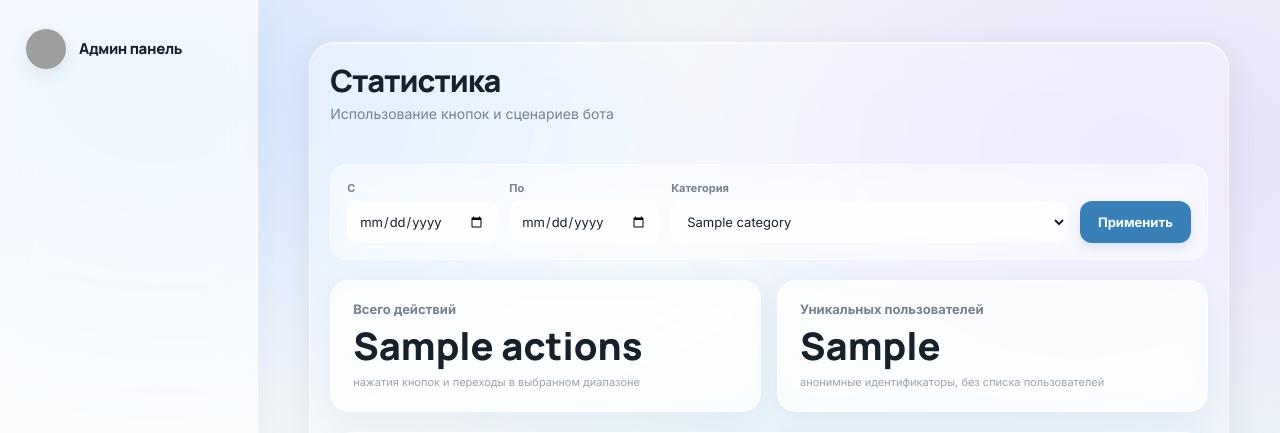
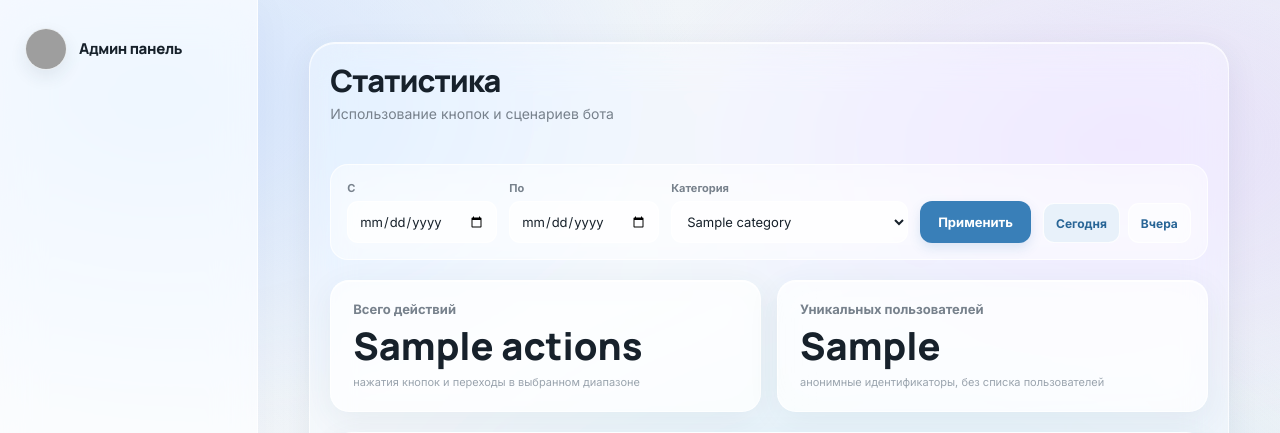
Before and after one commit to andcher03/tg_bot_kddm, a Python web app: template web_admin/templates/statistics.html in a window 1280 px wide. Shown: the top 433 px of the page. Run offline with Jinja, Linux system fonts and the light colour scheme; the template is opened without the code that fills it: most values are stand-ins (such as "Sample title", 1, 10 or a date in 2020); grey boxes are pictures that could not be loaded.

Commit message:
ver 1.1.13 Баги в Статистике исправлены

```diff
--- a/web_admin/routers/statistics.py
+++ b/web_admin/routers/statistics.py
@@ -36,7 +36,7 @@
 ):
     today = datetime.now(MOSCOW_TZ).date()
     selected_to = _parse_date(date_to, today)
-    selected_from = _parse_date(date_from, selected_to - timedelta(days=29))
+    selected_from = _parse_date(date_from, selected_to)
     if selected_from > selected_to:
         selected_from, selected_to = selected_to, selected_from
     if (selected_to - selected_from).days > 365:
@@ -59,6 +59,8 @@
             **statistics,
             "date_from": selected_from.isoformat(),
             "date_to": selected_to.isoformat(),
+            "today": today.isoformat(),
+            "yesterday": (today - timedelta(days=1)).isoformat(),
             "category": category,
             "categories": STATISTICS_CATEGORIES,
             "category_labels": CATEGORY_LABELS,
--- a/web_admin/static/redesign.css
+++ b/web_admin/static/redesign.css
@@ -526,6 +526,22 @@
 }
 .statistics-category-filter { flex: 1 1 220px; }
 .statistics-filters .primary-button { min-height: 42px; }
+.statistics-date-shortcuts { display: flex; align-items: center; gap: 8px; }
+.statistics-date-shortcuts a {
+    display: inline-flex;
+    min-height: 40px;
+    align-items: center;
+    padding: 0 12px;
+    border: 1px solid rgba(255,255,255,.86);
+    border-radius: 11px;
+    background: rgba(255,255,255,.52);
+    color: var(--accent-strong);
+    font-size: 12px;
+    font-weight: 700;
+    text-decoration: none;
+}
+.statistics-date-shortcuts a:hover,
+.statistics-date-shortcuts a[aria-current="date"] { background: var(--accent-soft); }
 .statistics-summary-grid { display: grid; grid-template-columns: repeat(2, minmax(0,1fr)); gap: 16px; }
 .statistics-summary-card {
     display: flex;
@@ -575,7 +591,12 @@
     align-items: center;
     justify-content: flex-end;
     gap: 5px;
+    border-radius: 8px 8px 0 0;
+    color: inherit;
+    text-decoration: none;
+    cursor: pointer;
 }
+.statistics-bar-column:focus-visible { outline: 2px solid var(--accent-strong); outline-offset: 3px; }
 .statistics-bar-value { min-height: 13px; color: var(--text-muted); font: 10px var(--font-mono); }
 .statistics-bar-track { display: flex; width: 19px; height: 165px; align-items: flex-end; justify-content: center; }
 .statistics-bar {
@@ -585,7 +606,9 @@
     border-radius: 7px 7px 2px 2px;
     background: linear-gradient(180deg, #82b8e5, #397fb8);
     box-shadow: 0 3px 10px rgba(57,127,184,.18);
+    transition: filter .15s ease, transform .15s ease;
 }
+.statistics-bar-column:hover .statistics-bar { filter: saturate(1.35) brightness(.94); transform: scaleX(1.12); }
 .statistics-bar-column time { color: var(--text-faint); font-size: 9px; white-space: nowrap; }
 .statistics-ranking-list { display: grid; gap: 12px; }
 .statistics-ranking-row { display: grid; grid-template-columns: minmax(0,1fr) auto; gap: 8px 16px; align-items: center; }
--- a/web_admin/templates/base.html
+++ b/web_admin/templates/base.html
@@ -26,7 +26,7 @@
         href="/static/auth.css?v=20261001-1"
     >
 
-    <link rel="stylesheet" href="/static/redesign.css?v=20261005-14">
+    <link rel="stylesheet" href="/static/redesign.css?v=20261005-15">
 
 </head>
 
--- a/web_admin/templates/statistics.html
+++ b/web_admin/templates/statistics.html
@@ -16,11 +16,11 @@
     <form class="statistics-filters" method="get" action="/statistics">
         <label>
             <span>С</span>
-            <input type="date" name="date_from" value="{{ date_from }}">
+            <input id="statisticsDateFrom" type="date" name="date_from" value="{{ date_from }}" max="{{ date_to }}">
         </label>
         <label>
             <span>По</span>
-            <input type="date" name="date_to" value="{{ date_to }}">
+            <input id="statisticsDateTo" type="date" name="date_to" value="{{ date_to }}" min="{{ date_from }}">
         </label>
         <label class="statistics-category-filter">
             <span>Категория</span>
@@ -31,6 +31,10 @@
             </select>
         </label>
         <button class="primary-button" type="submit">Применить</button>
+        <div class="statistics-date-shortcuts" aria-label="Быстрый выбор даты">
+            <a href="/statistics?date_from={{ today }}&amp;date_to={{ today }}" {% if date_from == today and date_to == today %}aria-current="date"{% endif %}>Сегодня</a>
+            <a href="/statistics?date_from={{ yesterday }}&amp;date_to={{ yesterday }}" {% if date_from == yesterday and date_to == yesterday %}aria-current="date"{% endif %}>Вчера</a>
+        </div>
     </form>
 
     <div class="statistics-summary-grid">
@@ -55,15 +59,15 @@
         </div>
         {% if actions %}
         <div class="statistics-chart-scroll">
-            <div class="statistics-bar-chart" role="img" aria-label="График активности по дням">
+            <div class="statistics-bar-chart" aria-label="График активности по дням">
                 {% for day in days %}
-                <div class="statistics-bar-column" title="{{ day.date.strftime('%d.%m.%Y') }}: {{ day.actions }} действий">
+                <a class="statistics-bar-column" href="/statistics?date_from={{ day.date.isoformat() }}&amp;date_to={{ day.date.isoformat() }}" aria-label="Показать все категории за {{ day.date.strftime('%d.%m.%Y') }}: {{ day.actions }} действий" title="Показать все категории за {{ day.date.strftime('%d.%m.%Y') }}: {{ day.actions }} действий">
                     <span class="statistics-bar-value">{{ day.actions }}</span>
                     <div class="statistics-bar-track">
                         <span class="statistics-bar" style="height: {{ day.height }}%"></span>
                     </div>
                     <time>{{ day.date.strftime("%d.%m") }}</time>
-                </div>
+                </a>
                 {% endfor %}
             </div>
         </div>
@@ -136,4 +140,20 @@
         {% endif %}
     </section>
 </section>
+<script>
+    (() => {
+        const dateFrom = document.getElementById("statisticsDateFrom");
+        const dateTo = document.getElementById("statisticsDateTo");
+        if (!dateFrom || !dateTo) return;
+
+        dateFrom.addEventListener("change", () => {
+            dateTo.min = dateFrom.value;
+            if (dateTo.value < dateFrom.value) dateTo.value = dateFrom.value;
+        });
+        dateTo.addEventListener("change", () => {
+            dateFrom.max = dateTo.value;
+            if (dateFrom.value > dateTo.value) dateFrom.value = dateTo.value;
+        });
+    })();
+</script>
 {% endblock %}
```
